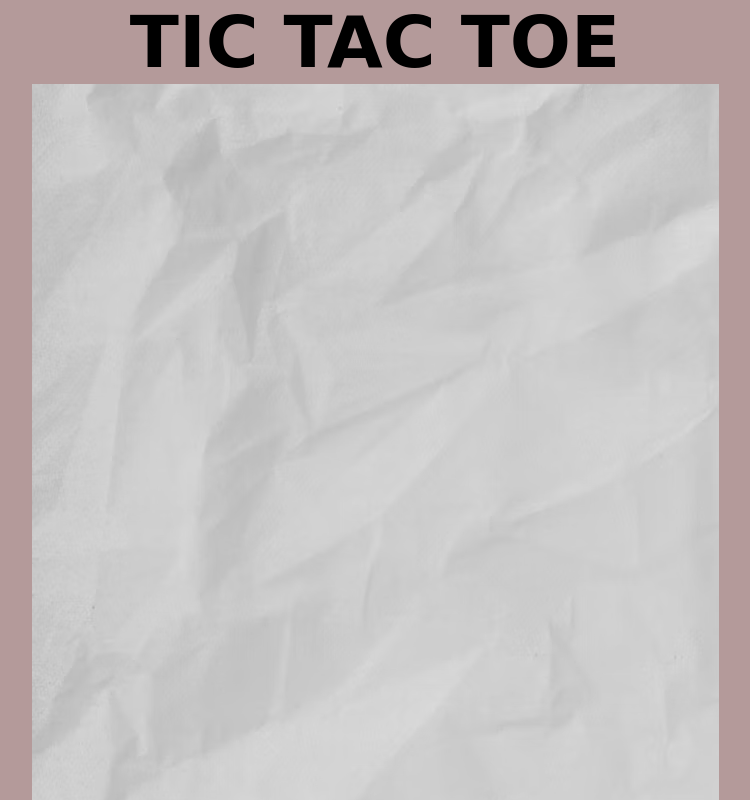
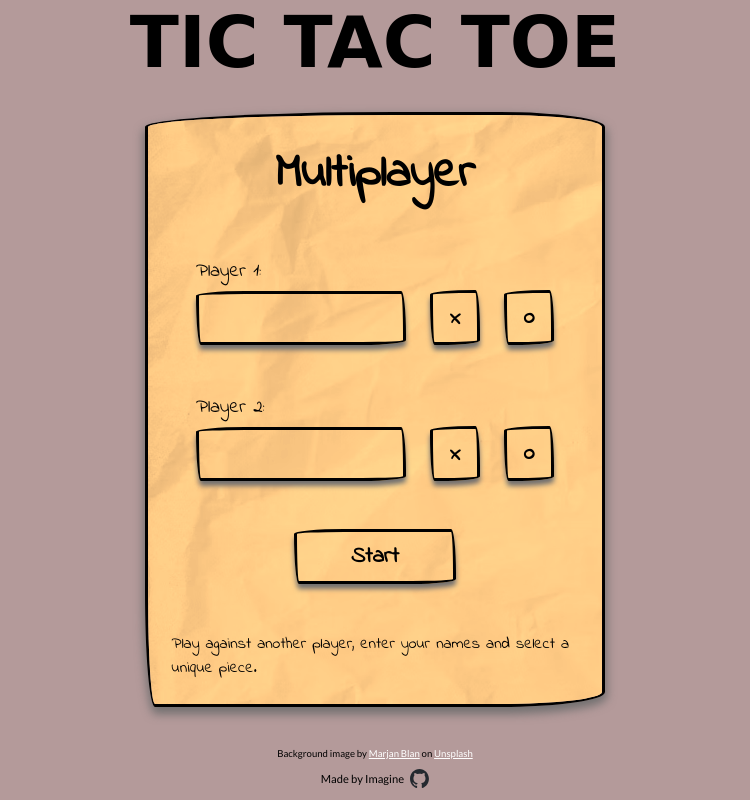
Before and after one commit to ImaginePog/tic-tac-toe, a plain HTML site: page index.html in a window 1280 px wide. Both pictures are taken after a click on the button "Player vs Player". Shown: the top 800 px of the page, without its empty margins (265-1015 px from the left). Drawn offline with Linux system fonts and the light colour scheme; a web font is replaced by a local one.

Commit message:
Style everything

```diff
--- a/style.css
+++ b/style.css
@@ -1,18 +1,14 @@
-@import url("https://fonts.googleapis.com/css2?family=Caveat&family=Lato&family=Short+Stack&family=Tillana:wght@500&display=swap");
-/*
-font-family: 'Caveat', cursive;
-font-family: 'Lato', sans-serif;
-font-family: 'Short Stack', cursive;
-font-family: 'Tillana', cursive;
-
-*/
+@import url("https://fonts.googleapis.com/css2?family=Caveat&family=Lato&family=Short+Stack&family=Indie+Flower&display=swap");
 
 :root {
 	--font-header: "Short Stack", cursive;
-	--font-ui: "Tillana", cursive;
+	--font-ui: "Indie Flower", cursive;
 	--font-info: "Lato", sans-serif;
 
-	--color-main-text: black;
+	--font-pieces: "Caveat", cursive;
+
+	--color-text-main: black;
+	--color-text-selected: red;
 	--color-ui-shadow: #727070;
 }
 
@@ -22,7 +18,7 @@ font-family: 'Tillana', cursive;
 	margin: 0;
 	border: 0;
 
-	color: black;
+	color: var(--color-text-main);
 }
 
 html,
@@ -33,7 +29,25 @@ body {
 
 body {
 	background-color: rgb(180, 154, 154);
+}
+
+.page-container {
+	width: 100%;
+	height: 100%;
+
 	padding: 0 20%;
+
+	display: flex;
+	flex-direction: column;
+}
+
+header,
+footer {
+	display: flex;
+	justify-content: center;
+
+	font-family: var(--font-info);
+	font-size: 0.7rem;
 }
 
 header > h1 {
@@ -41,88 +55,339 @@ header > h1 {
 	font-family: var(--font-header);
 }
 
-.page-container {
+main {
+	flex: 1;
+
+	display: flex;
+	align-items: center;
+	justify-content: center;
+
+	position: relative;
+}
+
+.main-border {
+	border: solid black 3px;
+	border-top-left-radius: 250px 15px;
+	border-top-right-radius: 105px 15px;
+	border-bottom-left-radius: 10px 115px;
+	border-bottom-right-radius: 105px 15px;
+
+	box-shadow: 0 5px 5px var(--color-ui-shadow);
+}
+
+.paper {
+	background-image: url(assets/paperContainer.png);
+	background-position: center;
+	background-size: cover;
+	background-repeat: no-repeat;
+}
+
+.ui-border {
+	border: 3px solid var(--color-text-main);
+	border-bottom-left-radius: 25px 255px;
+	border-bottom-right-radius: 225px 25px;
+	border-top-left-radius: 255px 25px;
+	border-top-right-radius: 25px 225px;
+
+	box-shadow: 0 5px 5px var(--color-ui-shadow);
+}
+
+.menu-container {
+	width: 60%;
+	height: max-content;
+
+	display: flex;
+	justify-content: center;
+
+	font-family: var(--font-ui);
+
+	padding: 24px;
+
+	box-shadow: 0 5px 10px 2px var(--color-ui-shadow);
+
+	overflow: hidden;
+	position: relative;
+}
+
+.menu-container * {
+	z-index: 5;
+	background-color: transparent;
+	font-family: var(--font-ui);
+}
+
+.yellow-paper {
+	position: absolute;
 	width: 100%;
 	height: 100%;
 
+	top: 0;
+	right: 0;
+	bottom: 0;
+	left: 0;
+
+	filter: invert(0%) sepia(7%) saturate(1968%) hue-rotate(354deg)
+		brightness(100%) contrast(104%);
+}
+
+.menu > h2,
+.result-text {
+	font-size: 3rem;
+}
+
+.game-rule {
+	text-align: left;
+}
+
+/* MENU BUTTONS */
+.ui-btn {
+	font-size: 1.4rem;
+	font-weight: bold;
+	font-family: var(--font-ui);
+
+	padding: 8px;
+	background-color: transparent;
+
+	width: 40%;
+	height: auto;
+
+	transition: transform 0.3s;
+}
+
+.ui-btn:hover {
+	transform: scale(1.1);
+	opacity: 70%;
+}
+
+.ui-btn:active {
+	transform: scale(0.9);
+	opacity: 30%;
+	transition: 50ms;
+}
+
+/* MENU INPUT FIELD */
+
+.player-info {
+	font-size: 1.2rem;
+	display: flex;
+	flex-wrap: wrap;
+	justify-content: center;
+	align-items: flex-end;
+
+	gap: 24px;
+}
+
+.player-info > .token-btn {
+	width: 50px;
+	height: auto;
+}
+
+.player-name {
+	display: flex;
+	flex-direction: column;
+
+	font-family: var(--font-ui);
+	text-transform: capitalize;
+
+	gap: 6px;
+}
+
+.ui-input {
+	padding: 8px 5px;
+
+	font-size: inherit;
+	line-height: 2rem;
+
+	font-family: var(--font-ui);
+	text-align: center;
+}
+
+.ui-input:focus {
+	outline: none;
+}
+
+footer {
+	padding: 12px 0;
+
+	flex-direction: column;
+	align-items: center;
+	gap: 10px;
+}
+
+.credit {
+	font-size: 0.6rem;
+}
+
+.credit a {
+	color: white;
+}
+
+.credit a:hover {
+	color: red;
+}
+
+.creator-container {
+	display: flex;
+	justify-content: center;
+	align-items: center;
+	gap: 6px;
+}
+
+.github-container {
+	width: 1.2rem;
+	height: 1.2rem;
+
+	display: block;
+}
+
+.github-container:hover {
+	opacity: 60%;
+}
+
+.github-container > img {
+	width: 100%;
+	height: 100%;
+}
+
+/* DYNAMIC */
+
+.selected-btn {
+	border-color: var(--color-text-selected);
+	color: var(--color-text-selected);
+}
+
+.display {
+	flex: 1;
+	align-self: stretch;
+
+	display: flex;
+	flex-direction: column;
+
+	gap: 24px;
+
+	padding: 2% 20%;
+}
+
+.info-container {
+	font-size: 2.5rem;
+
+	display: flex;
+	justify-content: space-between;
+}
+
+.player-container {
 	display: flex;
 	flex-direction: column;
 	align-items: center;
 }
 
-main {
+.token-container {
+	font-family: var(--font-pieces);
+	font-size: 5rem;
+	line-height: 1rem;
+}
+
+.current-player {
+	color: var(--color-text-selected);
+}
+
+.board {
 	flex: 1;
 	align-self: stretch;
 
 	display: flex;
+	flex-direction: column;
+}
+
+.row {
+	flex: 1;
+
+	display: flex;
+}
+
+.square {
+	flex: 1;
+
+	display: flex;
+
+	border: 2px solid #6666fd;
+
+	background: transparent;
+
 	align-items: center;
 	justify-content: center;
+
+	font-family: var(--font-pieces);
+
+	font-size: 8rem;
+	line-height: 1rem;
+	color: #6666fd;
+}
+
+.left-cell {
+	border-left: none;
+}
+
+.right-cell {
+	border-right: none;
+}
+
+.top-cell {
+	border-top: none;
+}
+
+.bottom-cell {
+	border-bottom: none;
+}
+
+.draw-cell {
+	color: yellow;
+}
+
+.win-cell {
+	color: green;
 }
 
 .menu {
+	display: flex;
+	flex-direction: column;
+	align-items: center;
+	justify-content: center;
+	gap: 48px;
+}
+
+.result-container {
+	position: absolute;
+
+	top: 0;
+
 	height: 50%;
 	width: 50%;
 
-	font-family: var(--font-ui);
+	z-index: 5;
 
 	display: flex;
 	flex-direction: column;
 	align-items: center;
-	justify-content: space-around;
+	justify-content: center;
 
-	padding: 12px 24px;
+	overflow: hidden;
 
-	box-shadow: 0 5px 10px 2px var(--color-ui-shadow);
+	gap: 24px;
 }
 
-.ui-container {
-	background-image: url(assets/paperContainer.png);
-	background-position: center;
-	background-size: cover;
-	background-repeat: no-repeat;
-
-	border: 3px solid var(--color-main-text);
-	border-bottom-left-radius: 25px 255px;
-	border-bottom-right-radius: 225px 25px;
-	border-top-left-radius: 255px 25px;
-	border-top-right-radius: 25px 225px;
+.result-container img {
+	opacity: 60%;
 }
 
-.menu > h2 {
-	font-size: 2rem;
+.result-container * {
+	z-index: 10;
 }
 
-.game-rules {
-	text-align: left;
+.dim {
+	filter: brightness(50%);
 }
 
-.menu > button {
-	font-size: 1.2rem;
-	font-weight: bold;
-	font-family: inherit;
-
-	padding: 8px;
-	background-color: transparent;
-
-	width: 50%;
-	height: auto;
-
-	box-shadow: 0 5px 5px var(--color-ui-shadow);
-
-	transition: transform 0.3s;
+.result-text {
+	font-family: var(--font-ui);
+	text-align: center;
 }
-
-button:hover {
-	transform: scale(1.1);
-	opacity: 70%;
-}
-
-button:active {
-	transform: scale(0.9);
-	opacity: 30%;
-	transition: 50ms;
-}
-
-footer {
-	padding: 12px 0;
-}
```
